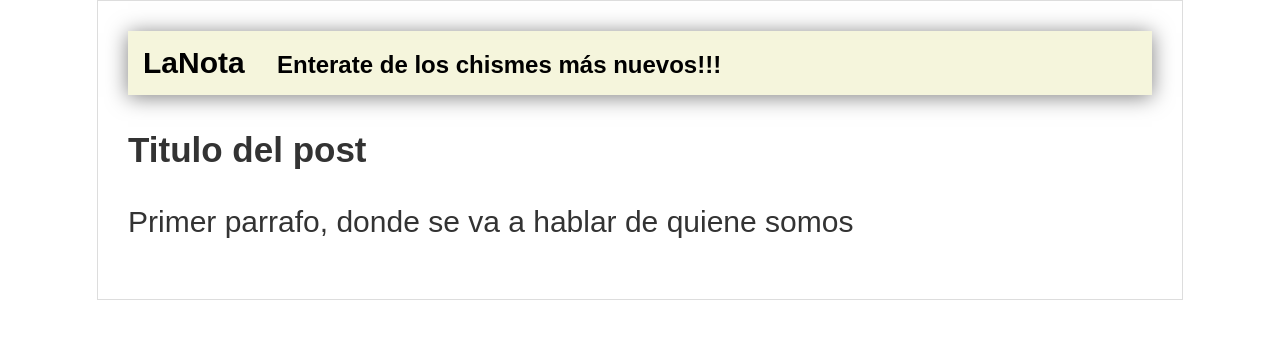
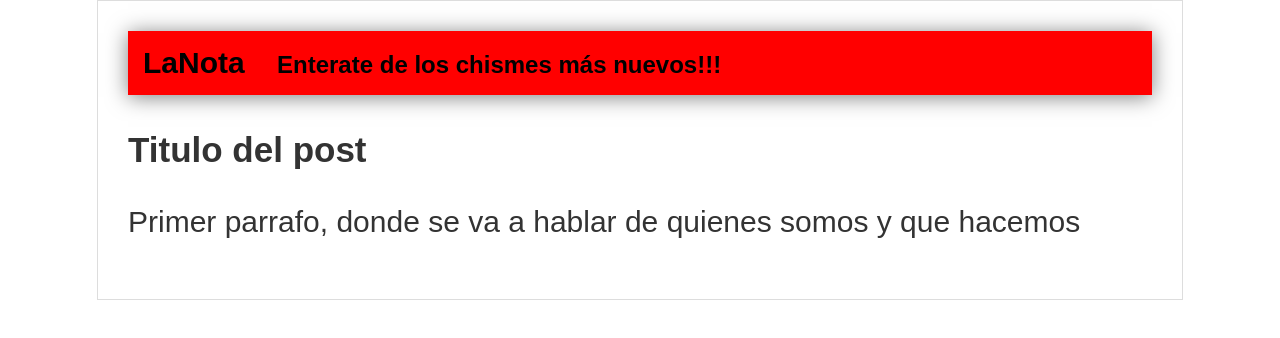
Before and after one commit to hpl212/Git-Clases, a plain HTML site: page Index.html in a window 1280 px wide. Drawn offline with Linux system fonts and the light colour scheme.

Commit message:
cambie historia.txt y modifique el color del proyecto y algunas palabras

```diff
--- a/Index.html
+++ b/Index.html
@@ -14,7 +14,7 @@
      </article>
      <article id="post">
          <h1>Titulo del post</h1>
-         <p>Primer parrafo, donde se va a hablar de quiene somos</p>
+         <p>Primer parrafo, donde se va a hablar de quienes somos y que hacemos </p>
      </article>
     </section>
 </body>
--- a/css/style.css
+++ b/css/style.css
@@ -8,7 +8,7 @@ body {
 }
 
 #Cabecera {
-    background-color: beige;
+    background-color: red;
     box-shadow: 0px 2px 20px 0px rgba(0,0,0,0.5);
     color: black;
     font-weight: bold;
```
Also changed, not shown: historia.txt.
